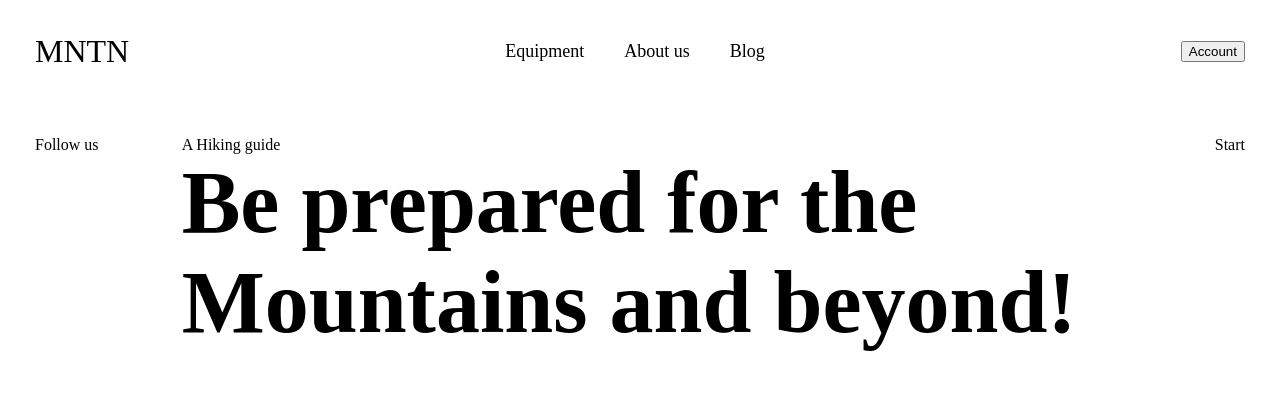
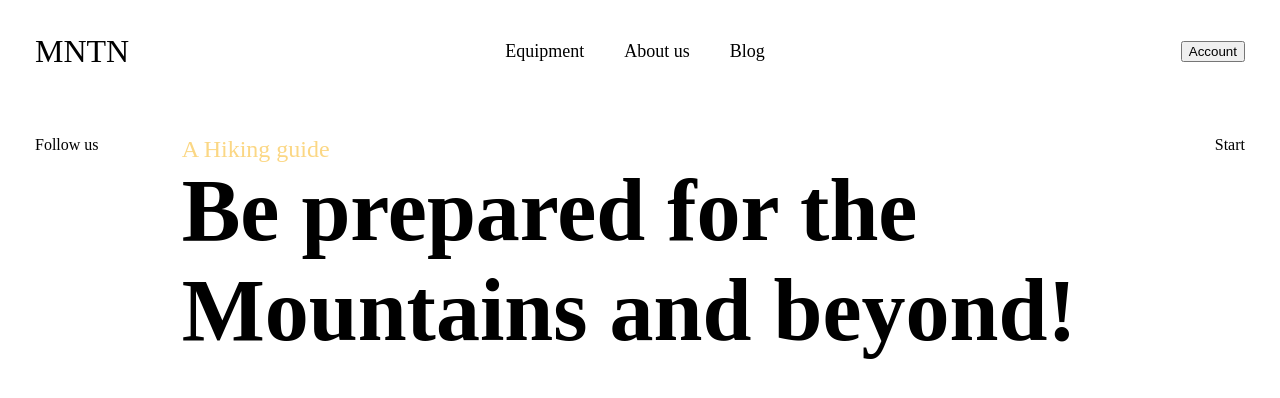
Before and after one commit to bonox2/MNTN, a plain HTML site: page index.html in a window 1280 px wide. Drawn offline with Linux system fonts and the light colour scheme.

Commit message:
hero work

```diff
--- a/css/style.css
+++ b/css/style.css
@@ -74,8 +74,7 @@ span {
     margin: 0 auto;
 }
 :root {
-	--theme-color: rgb(247, 148, 30);
-	--theme-color-2: rgb(241, 241, 242);
+	--theme-color: #FBD784;
 	--color: #fff;
 	--color-2: #000;
   }
@@ -122,6 +121,13 @@ span {
   .title{
 	  width: 950px;
   }
+  .title-name{
+	  font-size:24px;
+	  color: var(--theme-color);
+  }
+  .title-name:before{
+	  border-top: 1px solid var(--theme-color);
+  }
   .hero-h1{
 	font-size: 88px;
 	font-weight: 600;
```
